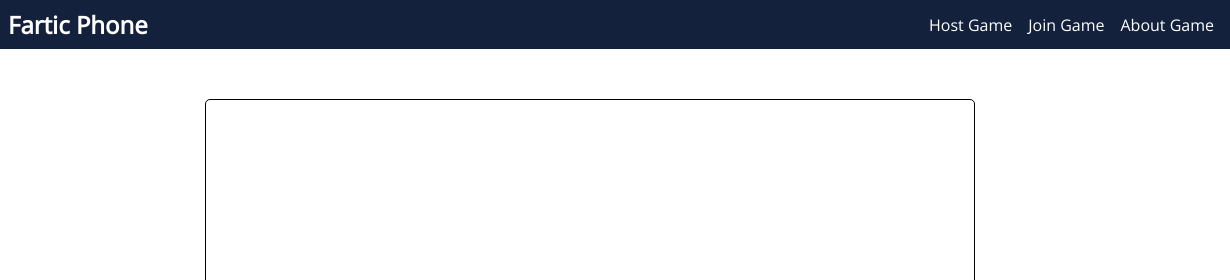
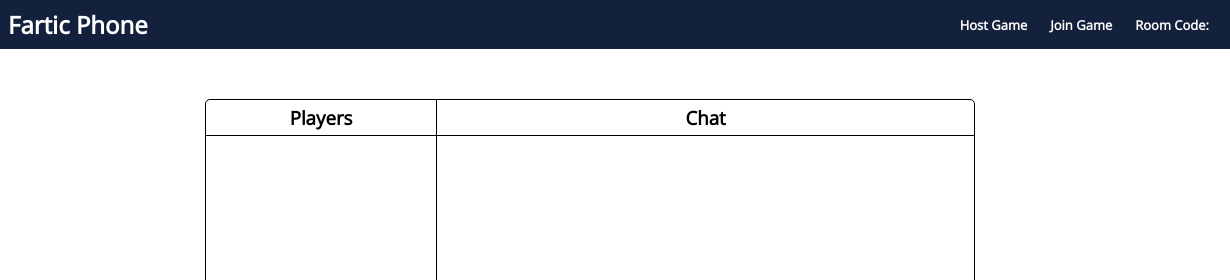
Before and after one commit to jack-whatley/phone-game, a website: page index.html in a window 1280 px wide. Shown: the top 280 px of the page, 50-1280 px from the left. Drawn offline with nearby package versions, Linux system fonts and the light colour scheme.

Commit message:
working layout + main.js + socket.io installed

```diff
--- a/index.html
+++ b/index.html
@@ -13,6 +13,7 @@
         </title>
 
         <link rel="shortcut icon" type="image/x-icon" href="./images/shit.png">
+        <script src="https://code.jquery.com/jquery-3.6.0.js" integrity="sha256-H+K7U5CnXl1h5ywQfKtSj8PCmoN9aaq30gDh27Xc0jk=" crossorigin="anonymous"></script>
         <link rel="stylesheet" href="./src/header.css">
         <link rel="stylesheet" href="./src/main.css">
 
@@ -32,9 +33,9 @@
 
             <div class="header-cont">
 
-                <a href="#" class="header-button">Host Game</a>
-                <a href="#" class="header-button">Join Game</a>
-                <a href="#" class="header-button">About Game</a>
+                <button class="header-button" id="host-button">Host Game</button>
+                <button class="header-button" id="join-button">Join Game</button>
+                <p class="header-text">Room Code: <span id="room-num"></span></p>
 
             </div>
 
@@ -42,9 +43,21 @@
 
         <div class="body">
 
+            <div class="player-box">
 
+                <h3 class="player-title">Players</h3>
+
+            </div>
+
+            <div class="chat-box">
+
+                <h3 class="chat-title">Chat</h3>
+
+            </div>
 
         </div>
+
+        <script src="./src/main.js"></script>
 
     </body>
 
--- a/package.json
+++ b/package.json
@@ -13,6 +13,7 @@
   "license": "ISC",
   "dependencies": {
     "express": "^4.17.3",
-    "nodemon": "^2.0.15"
+    "nodemon": "^2.0.15",
+    "socket.io": "^4.4.1"
   }
 }
--- a/src/header.css
+++ b/src/header.css
@@ -4,7 +4,7 @@ body {
 
     margin: 0px;
     padding: 0px;
-    font-family: 'Open Sans', sans-serif;
+    font-family: 'Open Sans', sans-serif !important;
 
 }
 
@@ -44,6 +44,12 @@ body {
     color: white;
     text-decoration: none;
     margin-left: 1em;
+    background: none;
+    border: none;
+    font-size: small;
+    font-weight: bold;
+    padding: 1px 5px;
+    font-family: 'Open Sans', sans-serif !important;
 
 }
 
@@ -59,3 +65,14 @@ body {
     color: #4cc9f0;
 
 }
+
+.header-text {
+
+    margin: 0px;
+    color: white;
+    font-size: small;
+    font-weight: bold;
+    margin-left: 1em;
+    padding: 1px 5px;
+
+}
--- a/src/main.css
+++ b/src/main.css
@@ -12,4 +12,37 @@
     left: 50%;
     transform: translate(-50%,-50%);
 
+    display: flex;
+    flex-direction: row;
+    align-items: center;
+    justify-content: center;
+
 }
+
+.player-box {
+
+    width: 30%;
+    height: 100%;
+    border-right: 1px solid black;
+
+}
+
+.chat-box {
+
+    width: 70%;
+    height: 100%;
+
+}
+
+.player-title, .chat-title {
+
+    margin: 0px;
+    padding: 5px;
+    width: calc(100% - 10px);
+    display: flex;
+    align-items: center;
+    justify-content: center;
+
+    border-bottom: 1px solid black;
+
+}
--- /dev/null
+++ b/src/main.js
@@ -0,0 +1,14 @@
+// consts
+const hostB = $("#host-button");
+const joinB = $("#join-button");
+const roomNum = $("#room-num");
+
+// code
+let roomCode = 1;
+
+joinB.on("click", function() {
+
+    roomCode = prompt("Enter the room code:", "abc");
+    console.log(`code: ${roomCode}`);
+
+});
```
Also changed, not shown: 1 other file.
